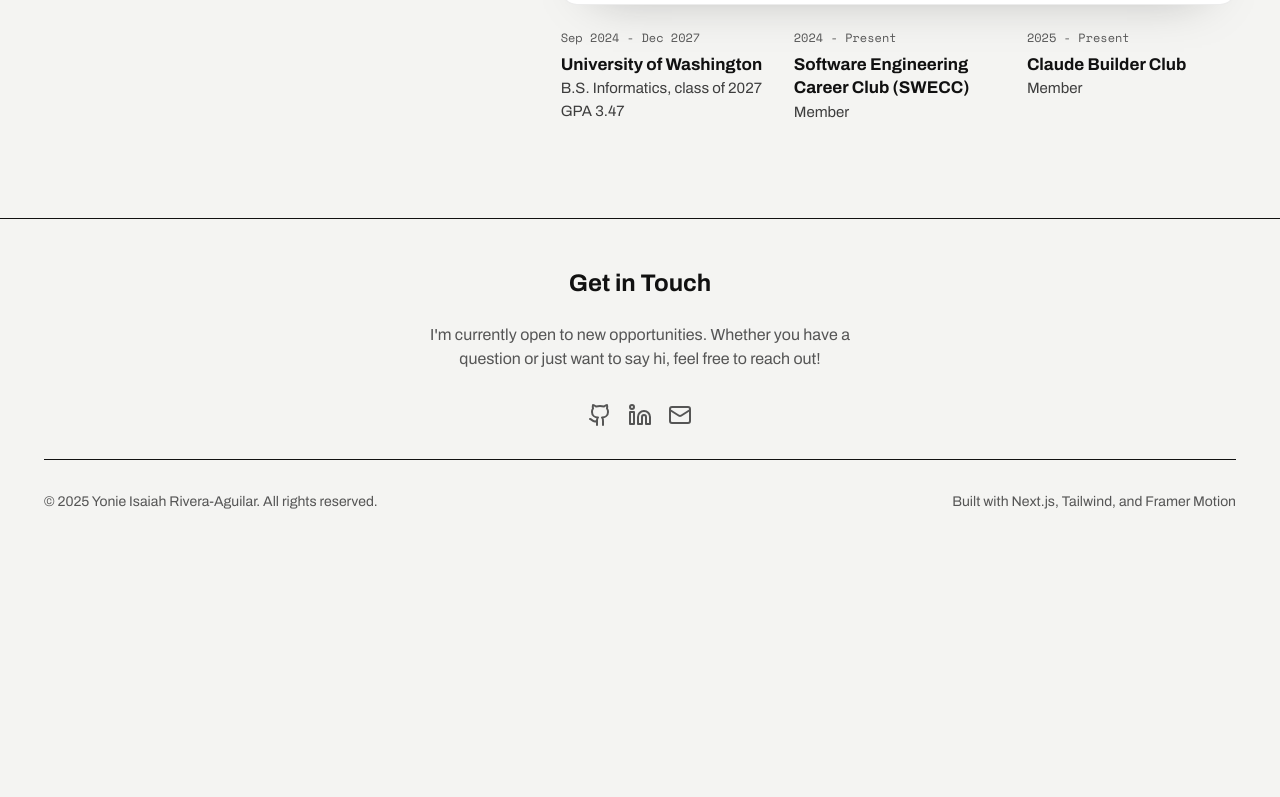
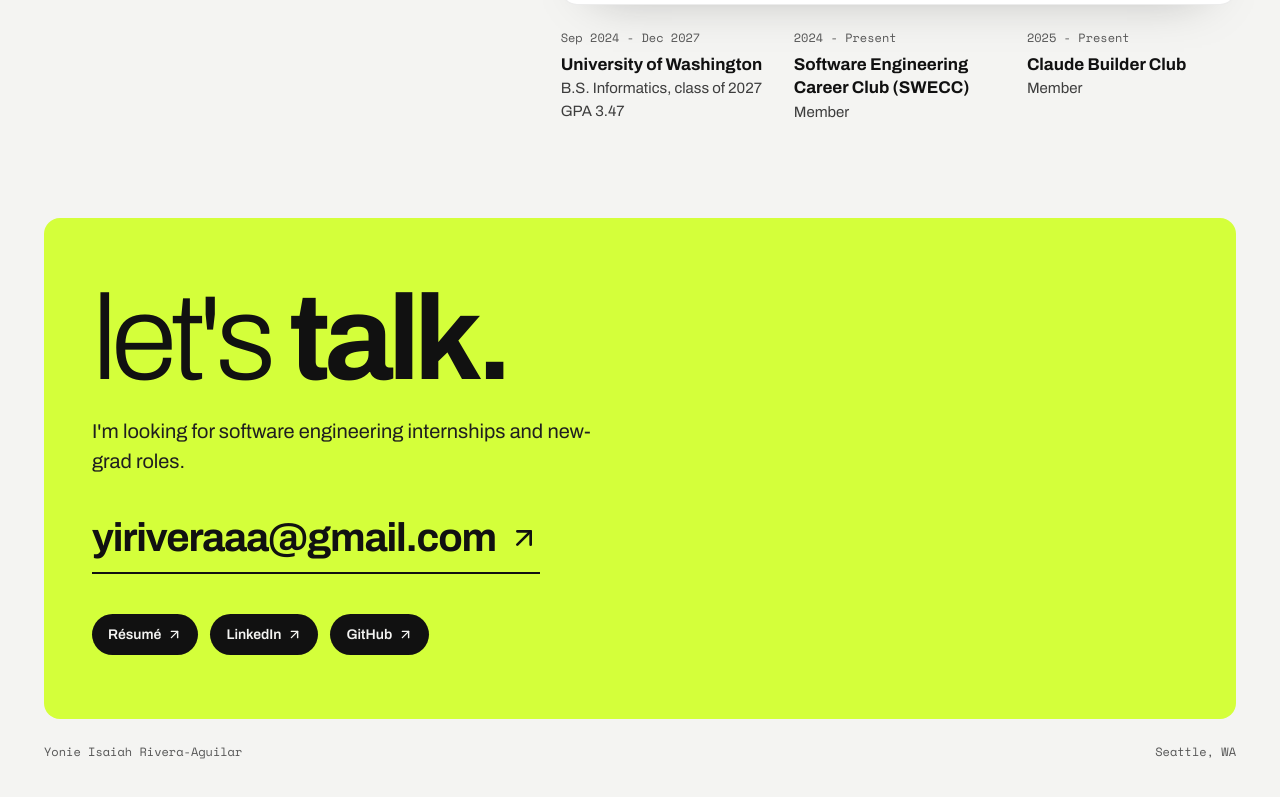
Before and after one commit to Isaiahriveraa/Portfolio, a Next.js app: page / in a window 1280 px wide. Shown: the part 5802-6599 px from the top of the page. Before the commit the page ends 6362 px from the top, so only its background shows below. Built offline with nearby package versions, Linux system fonts and the light colour scheme; no server answers.

Commit message:
feat(contact): close the page with a let's talk contact section
The footer becomes a lime contact block: what I'm looking for, my email, and résumé, LinkedIn and GitHub links. Removes the icon-only social links and their config.

```diff
--- a/src/components/common/SocialLinks.tsx
+++ /dev/null
@@ -1,30 +0,0 @@
-import { SOCIAL_LINKS } from "@/lib/constants";
-import { cn } from "@/lib/utils";
-
-interface SocialLinksProps {
-  className?: string;
-  iconSize?: number;
-}
-
-/**
- * Social media links with hover effects.
- * Renders GitHub, LinkedIn, and Email icons from constants.
- */
-export function SocialLinks({ className, iconSize = 20 }: SocialLinksProps) {
-  return (
-    <div className={cn("flex items-center gap-4", className)}>
-      {SOCIAL_LINKS.map((link) => (
-        <a
-          key={link.label}
-          href={link.href}
-          target={link.href.startsWith("mailto:") ? undefined : "_blank"}
-          rel={link.href.startsWith("mailto:") ? undefined : "noopener noreferrer"}
-          aria-label={link.label}
-          className="text-text-muted transition-colors hover:text-accent"
-        >
-          <link.icon size={iconSize} />
-        </a>
-      ))}
-    </div>
-  );
-}
--- a/src/components/layout/Footer.tsx
+++ b/src/components/layout/Footer.tsx
@@ -1,37 +1,61 @@
+import { ArrowUpRight } from "lucide-react";
 import { SITE_CONFIG } from "@/lib/constants";
 import { Container } from "./Container";
-import { SocialLinks } from "@/components/common/SocialLinks";
+
+const CONTACT_LINKS = [
+  { label: "Résumé", href: SITE_CONFIG.resume },
+  { label: "LinkedIn", href: SITE_CONFIG.linkedin },
+  { label: "GitHub", href: SITE_CONFIG.github },
+];
 
 /**
- * Footer with social links and copyright.
- * Serves as the main contact section.
+ * The contact section: what I'm looking for, my email, and my profiles.
  */
 export function Footer() {
-  const currentYear = new Date().getFullYear();
-
   return (
-    <footer id="contact" className="border-t border-border py-8 md:py-12 bg-bg-secondary/30">
-      <Container>
-        <div className="flex flex-col items-center justify-center gap-6 text-center mb-8">
-          <h2 className="text-xl sm:text-2xl font-bold text-foreground">Get in Touch</h2>
-          <p className="text-text-muted max-w-md">
-            I&apos;m currently open to new opportunities. Whether you have a question
-            or just want to say hi, feel free to reach out!
+    <Container as="footer" className="pb-10">
+      <section id="contact" data-palette="neutral" aria-labelledby="contact-title">
+        <div className="rounded-[16px] bg-highlight px-6 py-12 sm:px-12 sm:py-16">
+          <h2
+            id="contact-title"
+            className="font-wide text-[60px] font-light leading-[0.95] tracking-[-0.05em] sm:text-[120px]"
+          >
+            let&apos;s <span className="font-bold">talk.</span>
+          </h2>
+          <p className="mt-5 max-w-[46ch] text-[18px] leading-[1.5] text-[#1f1f1f] sm:text-[20px]">
+            I&apos;m looking for software engineering internships and new-grad roles.
           </p>
-          <div className="mt-2">
-            <SocialLinks iconSize={24} className="justify-center" />
+          <a
+            href={SITE_CONFIG.emailHref}
+            className="font-wide group mt-8 inline-flex items-center gap-3 border-b-2 border-foreground pb-1 text-[22px] font-bold tracking-[-0.03em] sm:text-[40px]"
+          >
+            {SITE_CONFIG.email}
+            <ArrowUpRight className="h-6 w-6 transition-transform group-hover:-translate-y-1 group-hover:translate-x-1 sm:h-8 sm:w-8" />
+          </a>
+          <div className="mt-10 flex flex-wrap items-center gap-3">
+            {CONTACT_LINKS.map((l) => (
+              <a
+                key={l.label}
+                href={l.href}
+                target="_blank"
+                rel="noopener noreferrer"
+                className="group inline-flex items-center gap-1.5 rounded-full bg-foreground px-4 py-2.5 text-[14px] font-semibold text-[#f4f4f2] transition hover:bg-[#2a2a2a]"
+              >
+                {l.label}
+                <ArrowUpRight
+                  size={15}
+                  strokeWidth={2.25}
+                  className="transition-transform group-hover:-translate-y-0.5 group-hover:translate-x-0.5"
+                />
+              </a>
+            ))}
           </div>
         </div>
-
-        <div className="flex flex-col items-center justify-between gap-4 border-t border-border pt-8 sm:flex-row">
-          <p className="text-sm text-text-muted">
-            &copy; {currentYear} {SITE_CONFIG.name}. All rights reserved.
-          </p>
-          <p className="text-sm text-text-muted">
-            Built with Next.js, Tailwind, and Framer Motion
-          </p>
+        <div className="mt-6 flex flex-col justify-between gap-2 font-mono text-[12px] text-text-muted sm:flex-row">
+          <span>{SITE_CONFIG.name}</span>
+          <span>{SITE_CONFIG.location}</span>
         </div>
-      </Container>
-    </footer>
+      </section>
+    </Container>
   );
 }
--- a/src/lib/constants.ts
+++ b/src/lib/constants.ts
@@ -1,5 +1,3 @@
-import { Github, Linkedin, Mail, type LucideIcon } from "lucide-react";
-
 /**
  * Navigation items for the header. Each links to a section on the page.
  */
@@ -9,34 +7,6 @@ export const NAV_ITEMS = [
 ] as const;
 
 export type NavItem = (typeof NAV_ITEMS)[number];
-
-/**
- * Social media links with icons.
- * Used by SocialLinks in the footer.
- */
-export interface SocialLink {
-  label: string;
-  href: string;
-  icon: LucideIcon;
-}
-
-export const SOCIAL_LINKS: SocialLink[] = [
-  {
-    label: "GitHub",
-    href: "https://github.com/Isaiahriveraa",
-    icon: Github,
-  },
-  {
-    label: "LinkedIn",
-    href: "https://www.linkedin.com/in/yirivera/",
-    icon: Linkedin,
-  },
-  {
-    label: "Email",
-    href: "mailto:yiriveraaa@gmail.com",
-    icon: Mail,
-  },
-];
 
 /**
  * Site-wide facts about Yonie, used across sections. Every value comes from
```
